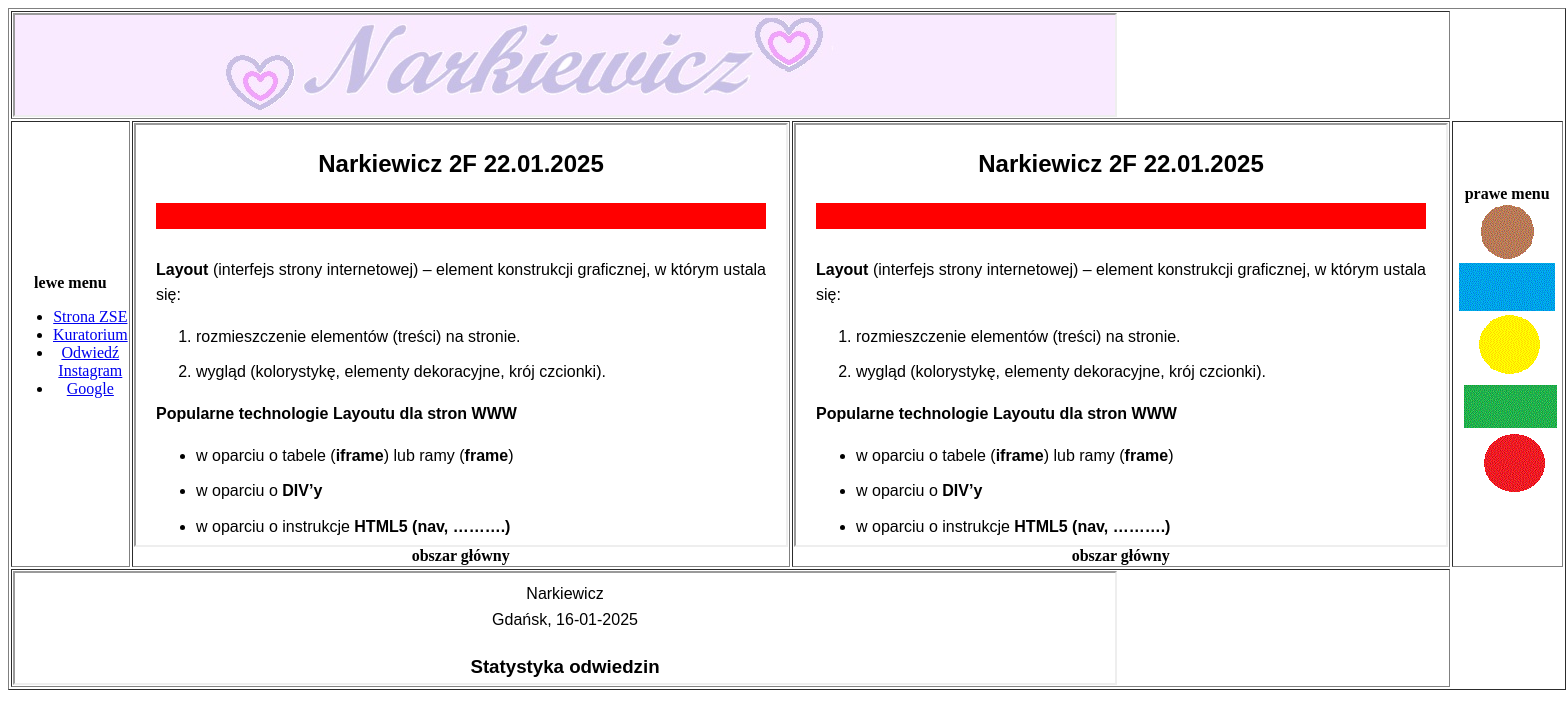
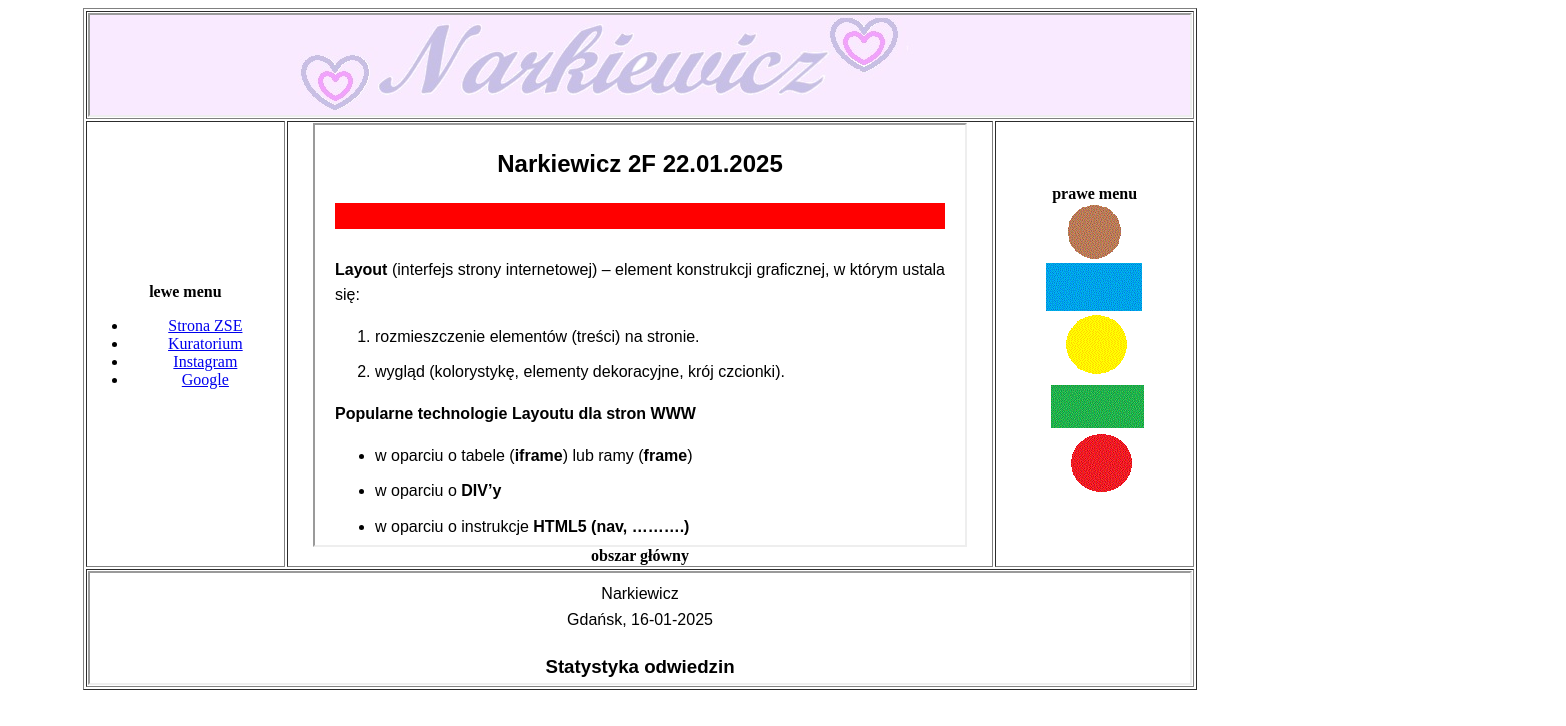
Before and after one commit to NataliaNarkiewicz/Zadanie1415, a plain HTML site: page index.html in a window 1280 px wide. Shown: the whole page, 1566 px wide, since content can reach past the window. Drawn offline with Linux system fonts and the light colour scheme.

Commit message:
Update index.html

```diff
--- a/index.html
+++ b/index.html
@@ -26,16 +26,12 @@
                         <a href="https://www.kuratorium.gda.pl/" target="obszar_glowny">Kuratorium</a>
                     </li>
                     <li>
-                        <a href="https://www.instagram.com" target="obszar_glowny">Odwiedź Instagram</a>
+                        <a href="https://www.instagram.com" target="obszar_glowny"> Instagram</a>
                     </li>
                     <li>
                         <a href="https://www.google.com" target="obszar_glowny">Google</a>
                     </li>
                 </ul>
-            </td>
-            <td align="center">
-                <iframe width=650 height=420 name="obszar_glowny" src="glowny_narkiewicz.html" border="0"></iframe>
-                <b>obszar główny</b>
             </td>
 
             </td>
```
